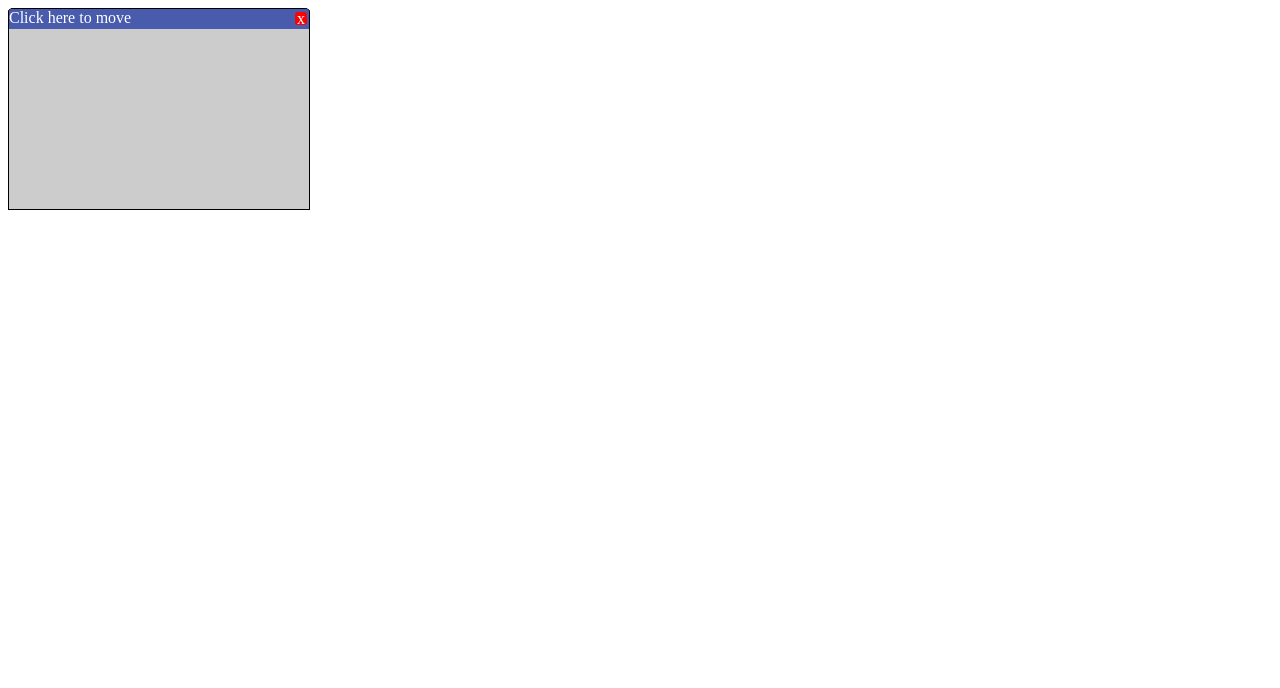
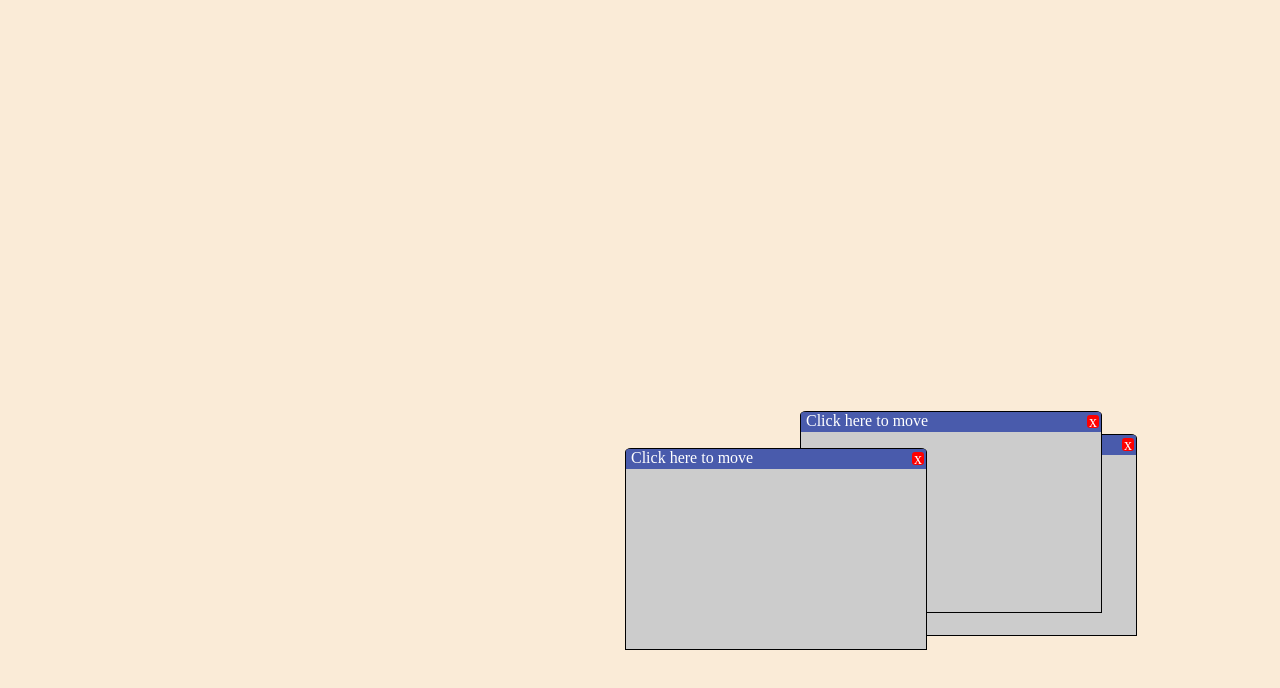
Before and after one commit to Kieranhuntley17/Portfolio, a plain HTML site: page Index.html in a window 1280 px wide. Drawn offline with Linux system fonts and the light colour scheme.

Commit message:
created the random spawn location of boxes by adding a new 'random.js' script

```diff
--- /dev/null
+++ b/Apps/random.js
@@ -0,0 +1,36 @@
+// Function to shuffle the order of elements within a container
+
+let nh,nw;
+const maxh = 500;
+const minh = 0;
+
+const maxw = 1000;
+const minw = 0;
+
+function newPosition(){
+    // nh = Math.floor(Math.random() * h);
+    // nw = Math.floor(Math.random() * w);
+    nh = Math.floor(Math.random() * (maxh - minh + 1)) + minh;
+    nw = Math.floor(Math.random() * (maxw - minw + 1)) + minw;
+    return [nh,nw];
+};
+
+
+
+function shuffleElements(container) {
+    var elements = container.children;
+    for (var i = elements.length; i >= 0; i--) {
+        var newp = newPosition();
+        document.getElementById("window" + i).style.left = newp[1] + 'px';
+        document.getElementById("window" + i).style.top = newp[0] + 'px';
+        container.appendChild(elements[Math.random() * i | 0]);
+    };
+};
+
+
+
+  // Wait for the page to fully load before shuffling the elements
+ window.addEventListener('load', function() {
+   var container = document.getElementById("mainContainer");
+   shuffleElements(container);
+ });
--- a/Index.html
+++ b/Index.html
@@ -3,13 +3,12 @@
     <link rel="stylesheet" href="/Sylesheets/styles.css">
 
 <head>
-
-
 </head>
 <body>
-
+    <div id="mainContainer">
         <div id="window1">
             <div class="dragger">Click here to move<div class="cross">x</div></p></div>
+
         </div>
 
 
@@ -20,10 +19,12 @@
 
         <div id="window3">
             <div class="dragger">Click here to move<div class="cross">x</div></p></div>
+            <p>hello</p>
         </div>
-
+    </div>
 </body>
 
 </html>
 
 <script type="text/javascript" src="/Apps/windows.js"></script>
+<script type="text/javascript" src="/Apps/random.js"></script>
--- a/Sylesheets/styles.css
+++ b/Sylesheets/styles.css
@@ -1,3 +1,7 @@
+body {
+  background-color: antiquewhite;
+}
+
 #window1 {
   width: 300px;
   height: 200px;
@@ -39,6 +43,7 @@
   height: 20px;
   border-top-left-radius: 0.2vw;
   border-top-right-radius: 0.2vw;
+  padding-left: 5px;
   background: #495bac ;
   color: white;
 }
```
Lines whose indentation alone changed are shown as unchanged.
